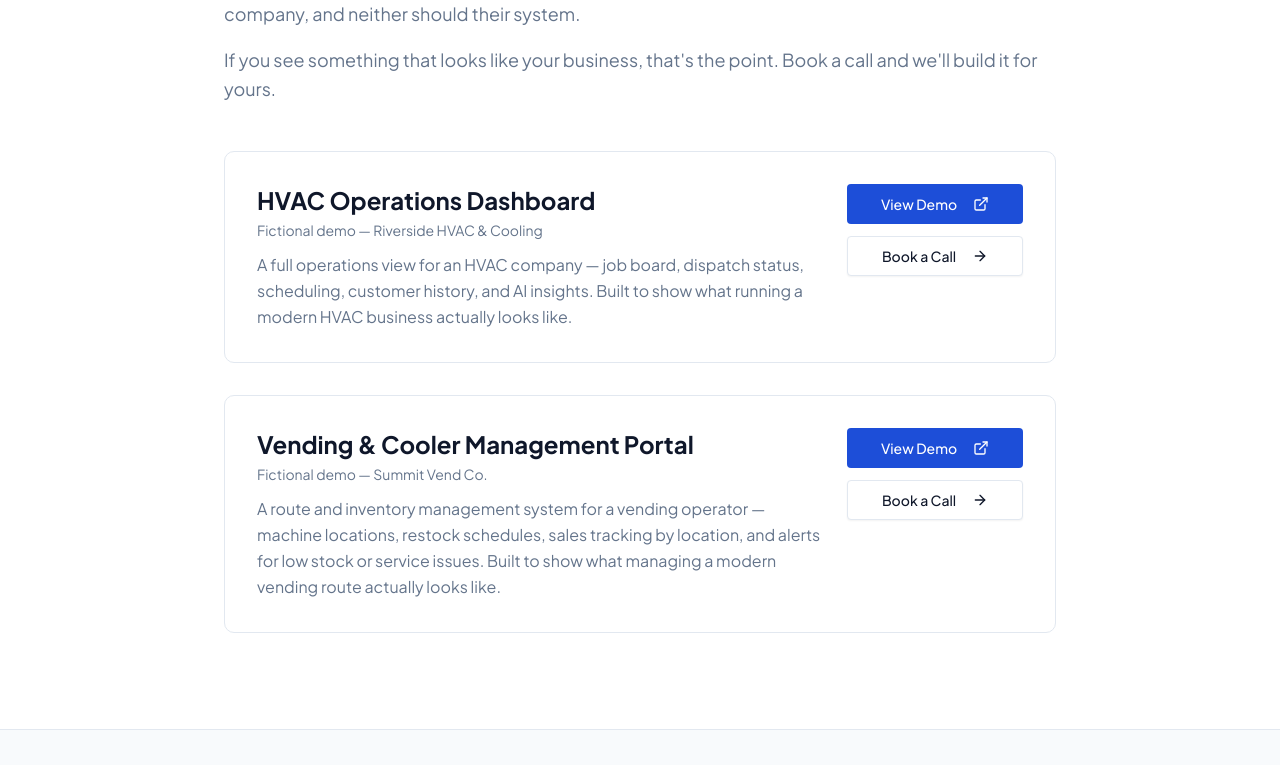
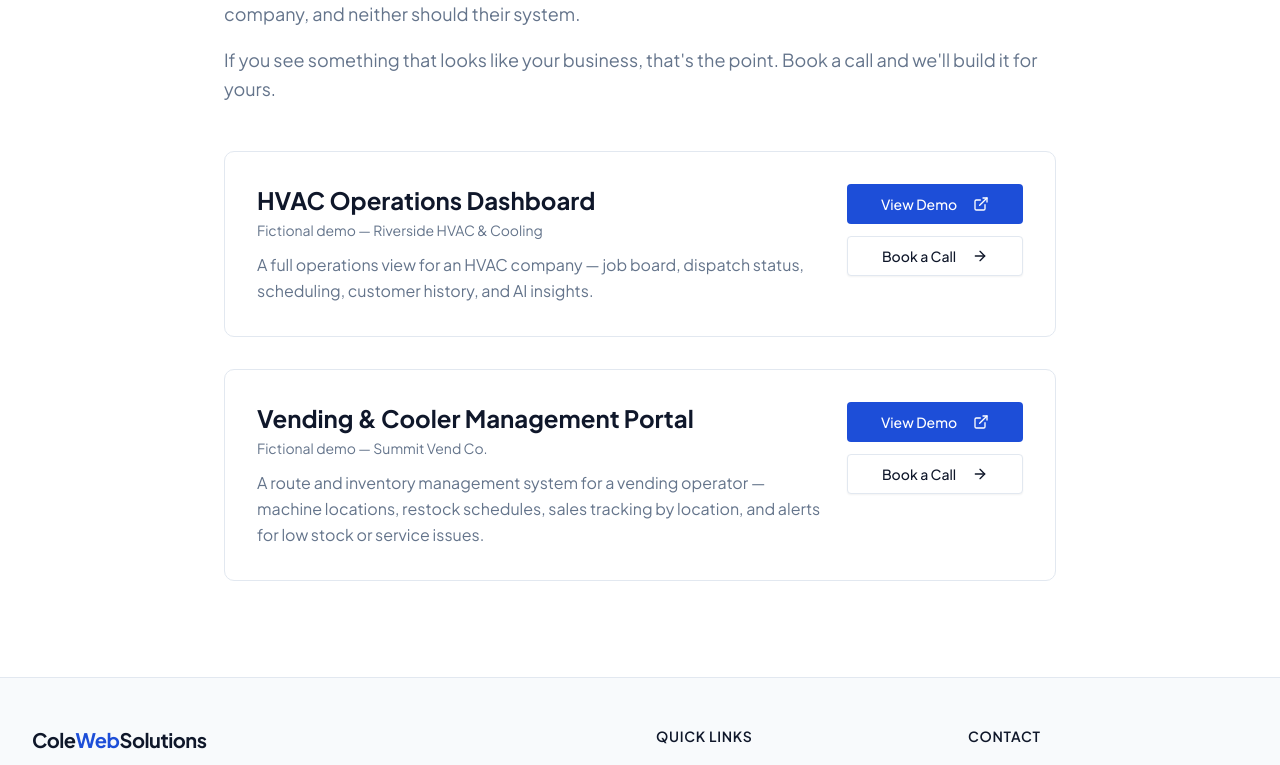
Before and after one commit to mattcoledev/ColeWebSolutionsv2, a Next.js app: page /demos in a window 1280 px wide. Shown: the part 444-1209 px from the top of the page. Built offline with nearby package versions, Linux system fonts and the light colour scheme.

Commit message:
chore: remove repetitive "looks like" closing sentences from demo descriptions
Co-Authored-By: Claude Sonnet 4.6 <noreply@anthropic.com>

```diff
--- a/app/demos/page.tsx
+++ b/app/demos/page.tsx
@@ -13,7 +13,7 @@ const demos = [
     title: "HVAC Operations Dashboard",
     subtitle: "Fictional demo — Riverside HVAC & Cooling",
     description:
-      "A full operations view for an HVAC company — job board, dispatch status, scheduling, customer history, and AI insights. Built to show what running a modern HVAC business actually looks like.",
+      "A full operations view for an HVAC company — job board, dispatch status, scheduling, customer history, and AI insights.",
     href: "https://hvac.colewebsolutions.com",
     available: true,
   },
@@ -21,7 +21,7 @@ const demos = [
     title: "Vending & Cooler Management Portal",
     subtitle: "Fictional demo — Summit Vend Co.",
     description:
-      "A route and inventory management system for a vending operator — machine locations, restock schedules, sales tracking by location, and alerts for low stock or service issues. Built to show what managing a modern vending route actually looks like.",
+      "A route and inventory management system for a vending operator — machine locations, restock schedules, sales tracking by location, and alerts for low stock or service issues.",
     href: "https://vendor-dash-ivory.vercel.app/",
     available: true,
   },
```
